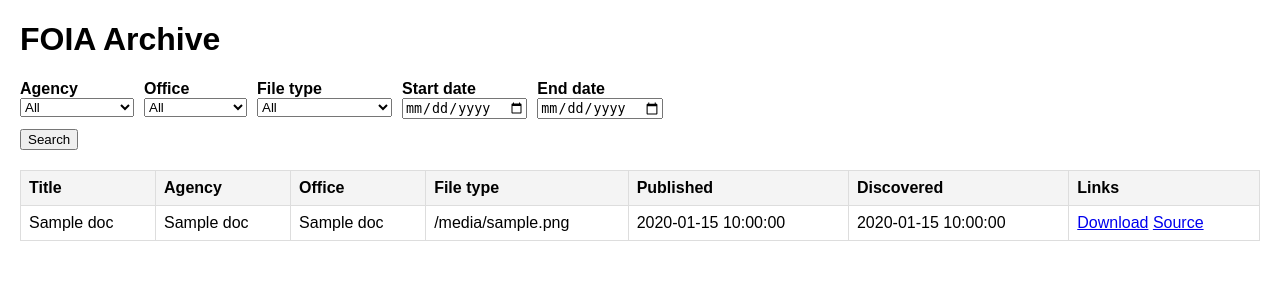
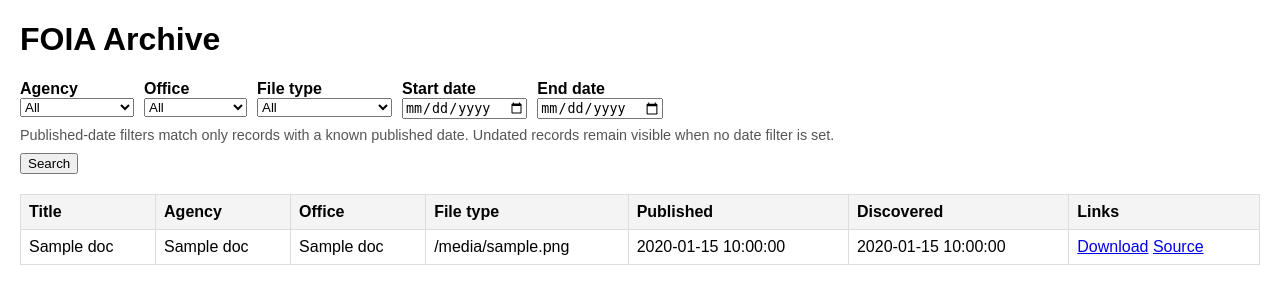
Before and after one commit to neophilism/FOIA_Aggregator, a FastAPI app: template ui/templates/search.html in a window 1280 px wide. Shown: the top 304 px of the page. Run offline with FastAPI, Linux system fonts and the light colour scheme; the template is opened without the code that fills it: most values are stand-ins (such as "Sample title", 1, 10 or a date in 2020); parts of the project's set-up code (start-up, migrations or seed data) failed here and were passed over.

Commit message:
Clarify unknown publication-date filter behavior

```diff
--- a/ui/templates/search.html
+++ b/ui/templates/search.html
@@ -11,6 +11,7 @@
         th { background: #f4f4f4; text-align: left; }
         .filters { display: flex; gap: 10px; flex-wrap: wrap; }
         .filters label { display: block; font-weight: bold; }
+        .hint { color: #555; font-size: 0.9em; margin: 8px 0 0; }
     </style>
 </head>
 <body>
@@ -53,6 +54,7 @@
             <input type="date" id="end_date" name="end_date" value="{{ end_date or '' }}">
         </div>
     </div>
+    <p class="hint">Published-date filters match only records with a known published date. Undated records remain visible when no date filter is set.</p>
     <div style="margin-top: 10px;">
         <button type="submit">Search</button>
     </div>
@@ -77,7 +79,7 @@
             <td>{{ doc.agency_name or '—' }}</td>
             <td>{{ doc.office_name or '—' }}</td>
             <td>{{ doc.file_type or 'unknown' }}</td>
-            <td>{{ doc.published_date or '—' }}</td>
+            <td>{{ doc.published_date or 'Unknown' }}</td>
             <td>{{ doc.discovered_at or '—' }}</td>
             <td>
                 {% if doc.local_path %}<a href="/files/{{ doc.local_path }}" target="_blank">Download</a>{% endif %}
```
